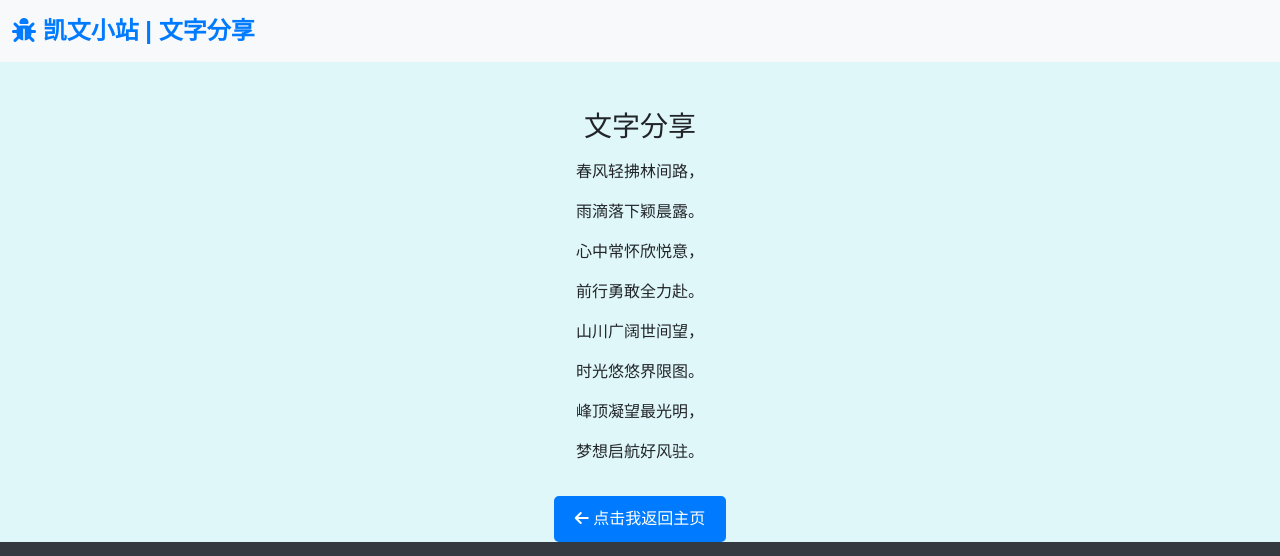
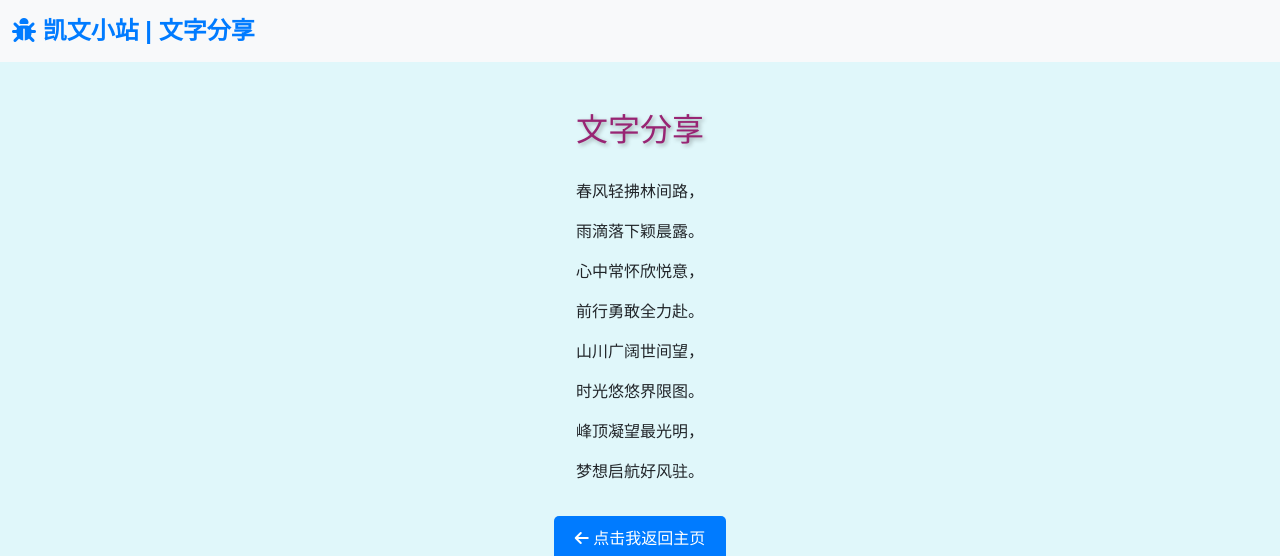
Before and after one commit to Kevin-Leung/webgis, a plain HTML site: page web/text.html in a window 1280 px wide. Shown: the top 556 px of the page. Drawn offline with nearby package versions, Linux system fonts and the light colour scheme.

Commit message:
Update text.html

```diff
--- a/web/text.html
+++ b/web/text.html
@@ -20,7 +20,7 @@
         }
         h2 {
             font-family: 'Segoe UI', Tahoma, Geneva, Verdana, sans-serif;
-            color: #fff;
+            color: #982473;
             text-shadow: 2px 2px 4px rgba(0, 0, 0, 0.3);
         }
         p h3 {
@@ -62,8 +62,7 @@
 
     <div class="container text-center mt-5">
         <div>
-            <h3>文字分享</h3>
-            <p> </p>
+            <h2>文字分享</h2><br>
             <p>春风轻拂林间路，</p>
             <p>雨滴落下颖晨露。</p>
             <p>心中常怀欣悦意，</p>
```
